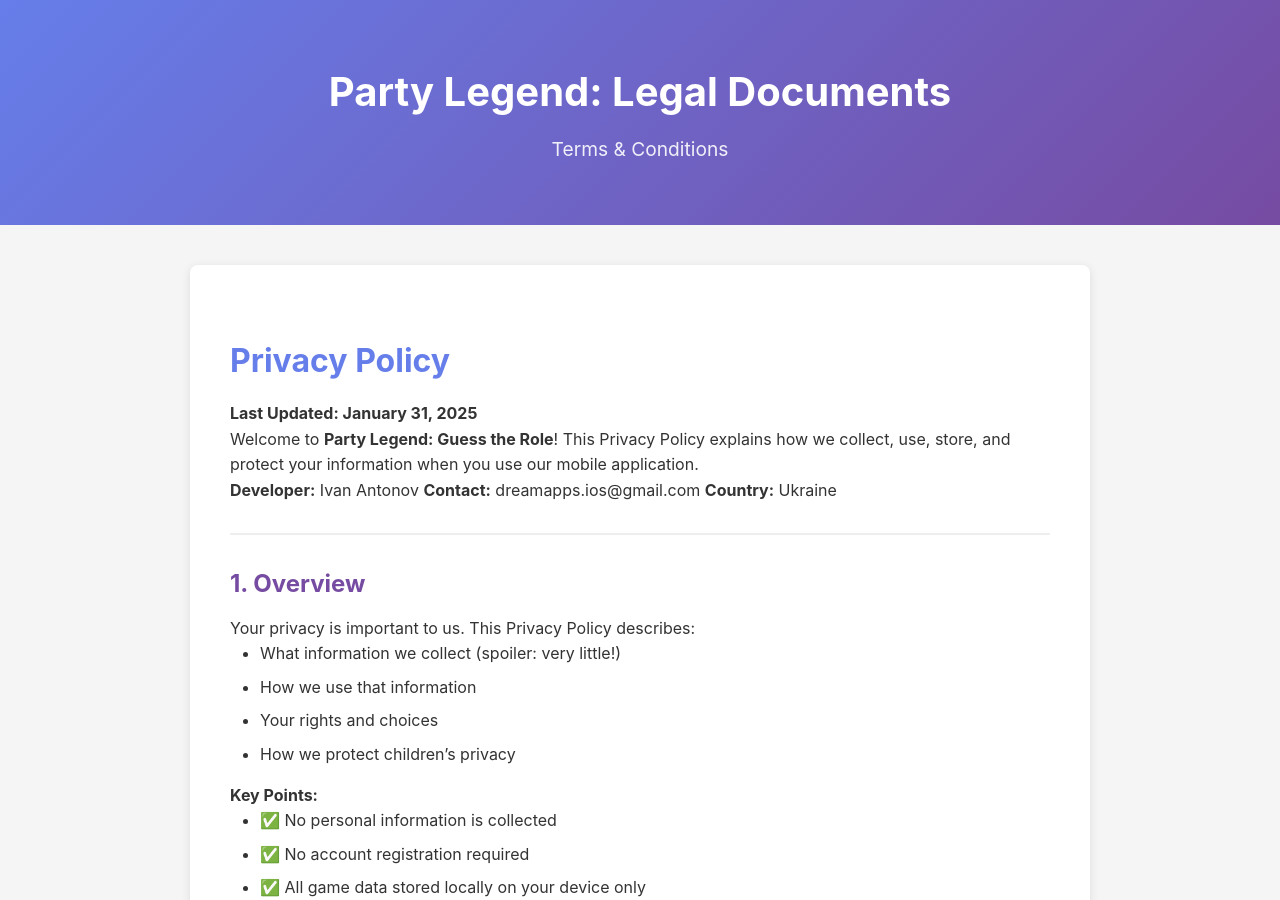
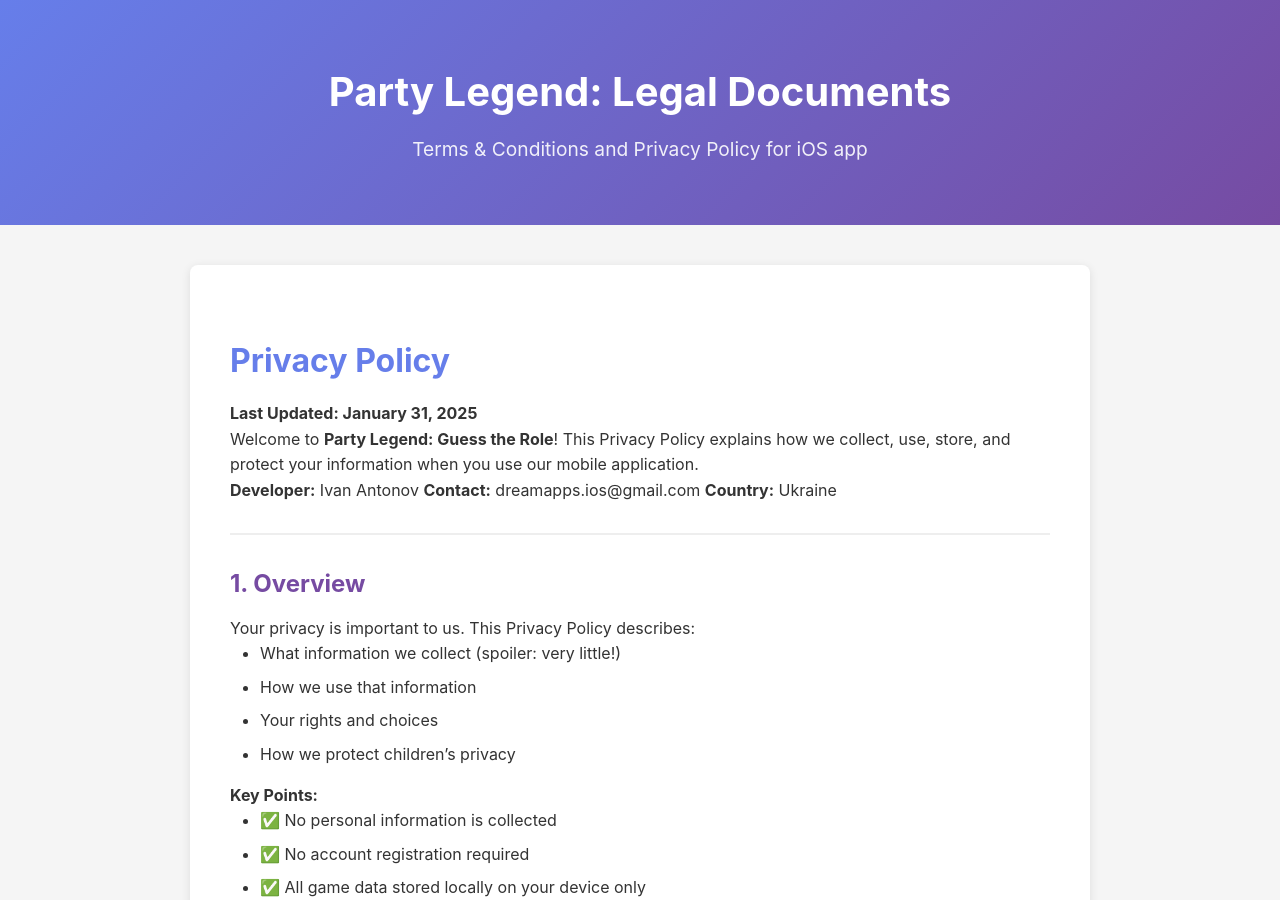
Before and after one commit to 1vanchuck/party-legend-terms.github.io-, a Jekyll site: the page built from Privacy_Policy.md, in a window 1280 px wide and 900 px high. Built offline with Jekyll 4.4.1, drawn with Linux system fonts in a browser that asks for light colours; our own code applies the rules of GitHub Pages for plain Markdown files.

Commit message:
Update _config.yml

```diff
--- a/_config.yml
+++ b/_config.yml
@@ -1,6 +1,6 @@
 # Базовые настройки
   title: "Party Legend: Legal Documents"
-  description: "Terms & Conditions"
+  description: "Terms & Conditions and Privacy Policy for iOS app"
 
   # Убрать название репозитория из заголовка
   show_downloads: false
```
